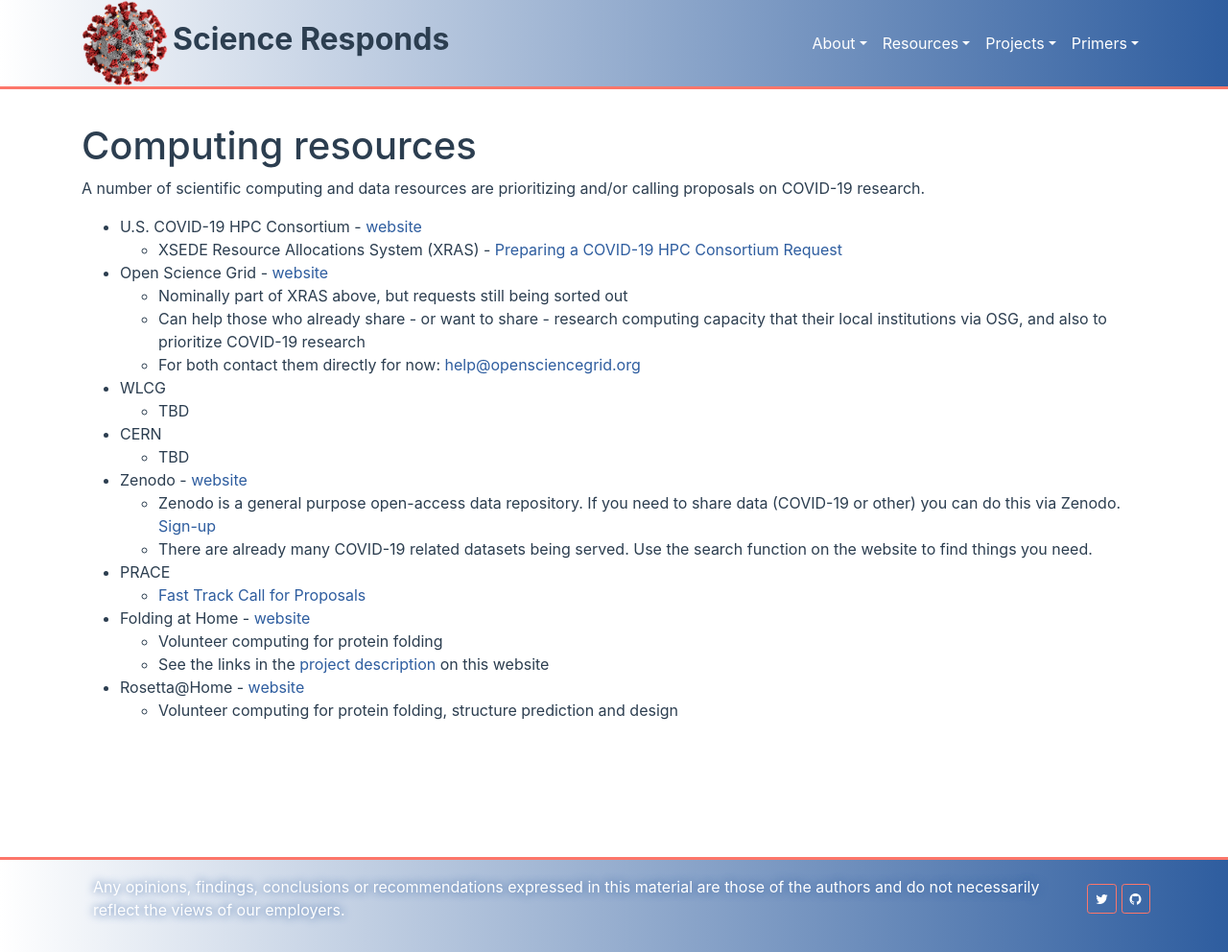
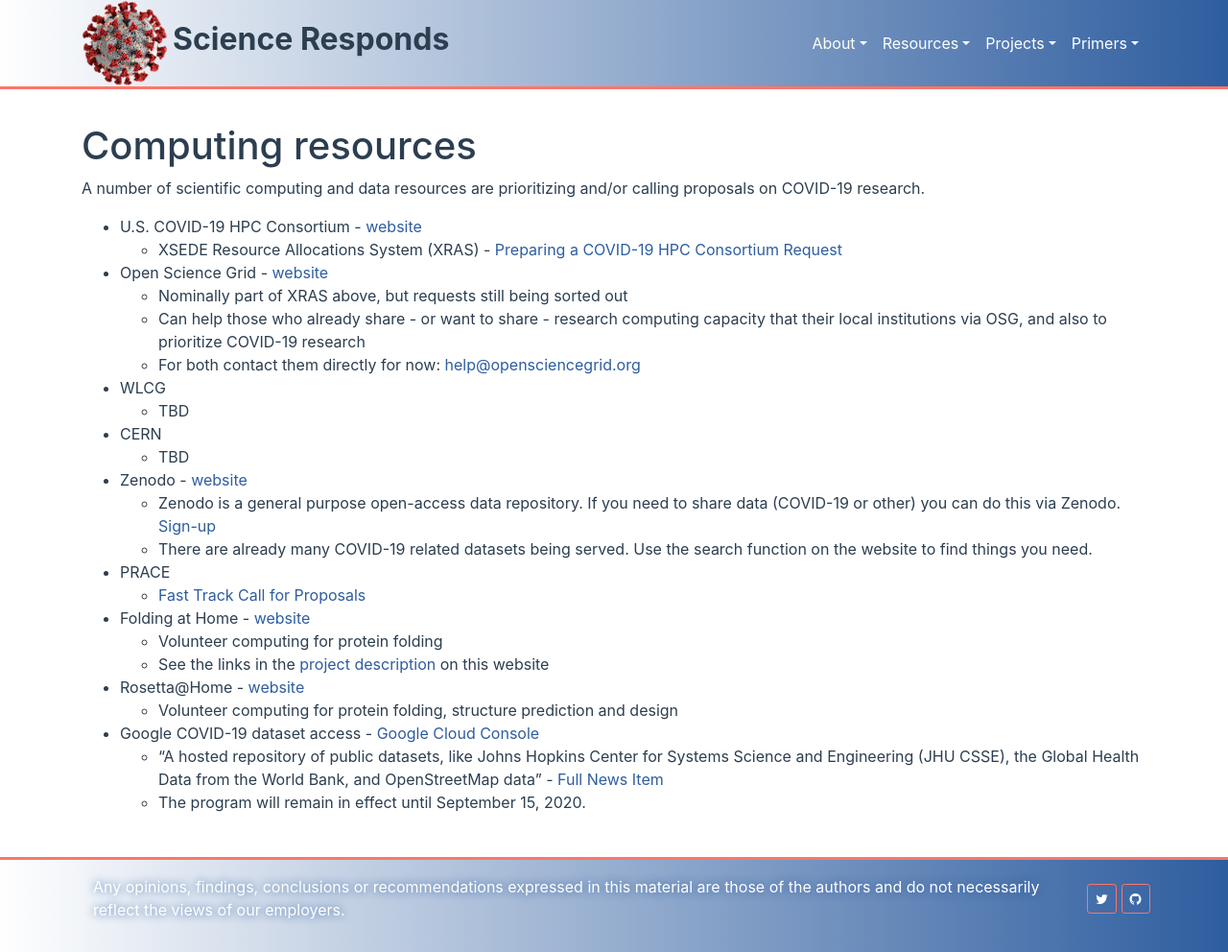
Before and after one commit to science-responds/science-responds.github.io-source, a Jekyll site: the page built from pages/resources/computing.md, in a window 1280 px wide and 992 px high. Shown: the whole window at 96% size. Built offline with Jekyll 4.4.1, drawn with Linux system fonts in a browser that asks for light colours.

Commit message:
add Google Cloud Platform COVID-19 data access

```diff
--- a/pages/resources/computing.md
+++ b/pages/resources/computing.md
@@ -36,3 +36,7 @@ and/or calling proposals on COVID-19 research.
 
   * Rosetta@Home - [website](https://boinc.bakerlab.org)
     * Volunteer computing for protein folding, structure prediction and design
+
+  * Google COVID-19 dataset access - [Google Cloud Console](https://console.cloud.google.com/marketplace/details/bigquery-public-datasets/covid19-public-data-program?_ga=2.25371005.-1523446672.1585631840)
+    * "A hosted repository of public datasets, like Johns Hopkins Center for Systems Science and Engineering (JHU CSSE), the Global Health Data from the World Bank, and OpenStreetMap data" - [Full News Item](https://cloud.google.com/blog/products/data-analytics/free-public-datasets-for-covid19)
+    * The program will remain in effect until September 15, 2020.
```
